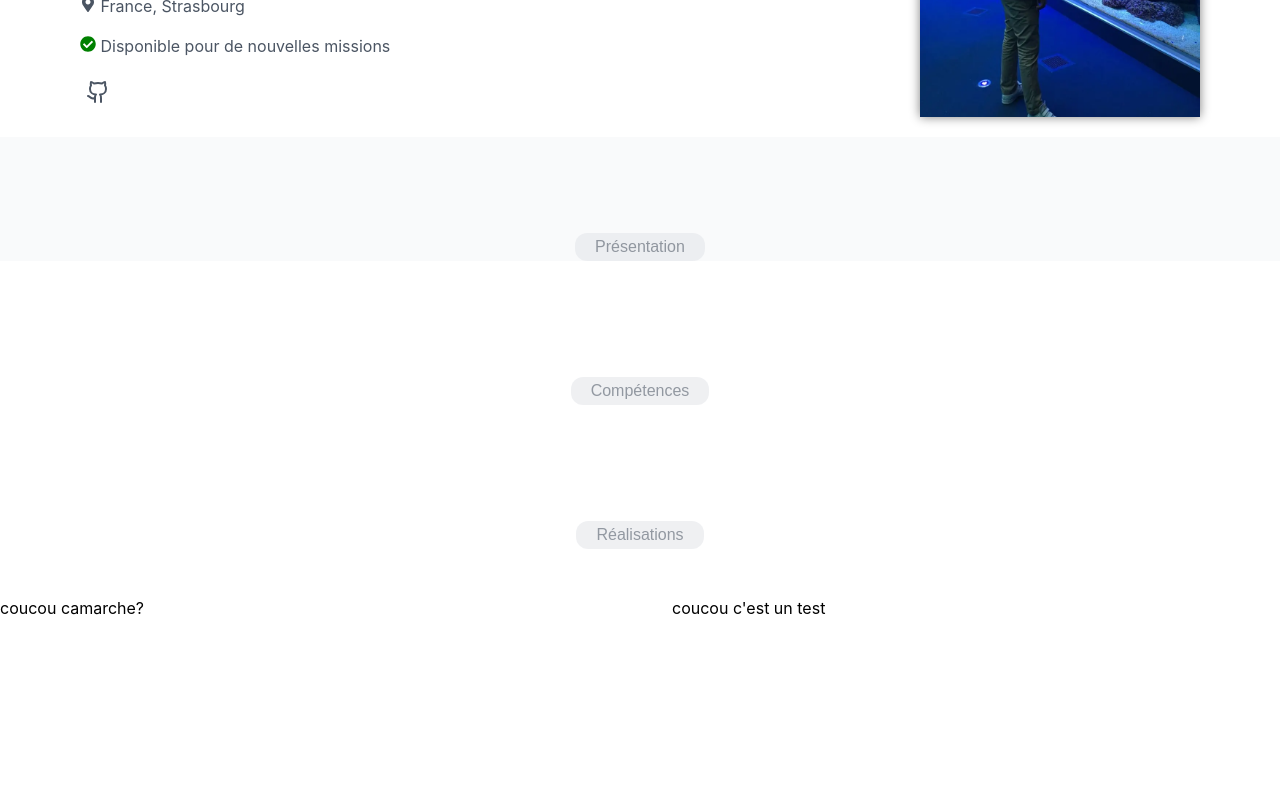
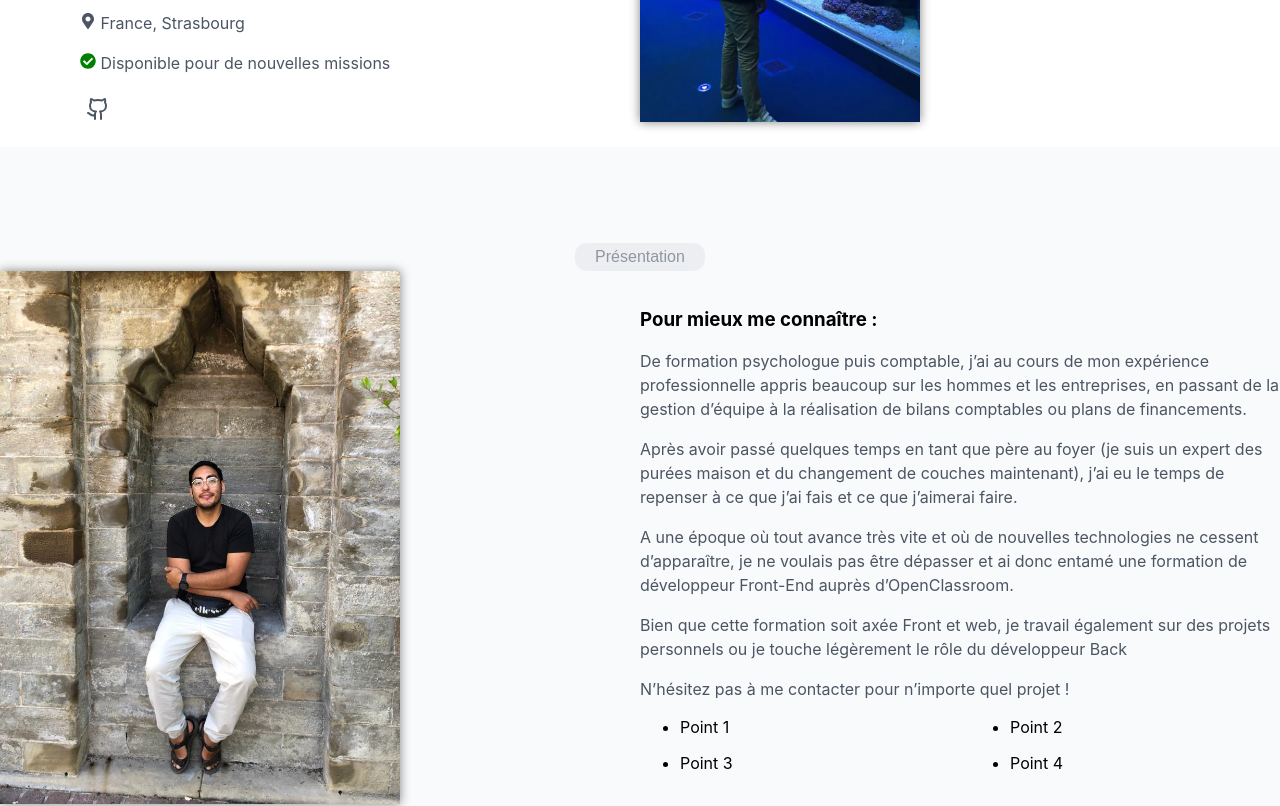
Before and after one commit to kevinismail/Portfolio, a React (Create React App) app: page / in a window 1280 px wide. Shown: the part 320-1126 px from the top of the page. Built offline with nearby package versions, Linux system fonts and the light colour scheme; some icons are missing.

Commit message:
rajout de l'image, l faut encore la déplacer avec le texte + mise en page section presentation + versionning

```diff
--- a/src/pages/homePage/presentation.js
+++ b/src/pages/homePage/presentation.js
@@ -1,20 +1,38 @@
 import React from 'react';
 import Button from 'components/button'
+import presentationImage from '../photo/presentation.jpeg'
 
 function PresentationComponent() {
- return (
+  return (
   <section id="presentation" className='containerpres sectionTwo'>
-     <div className='buttoncontainer'>
-    <Button><p>Présentation</p></Button></div>
+      <div className='buttoncontainer'>
+     <Button><p>Présentation</p></Button>
+     </div>
 
-    <div className="leftContainer souscontainer">
-   {"coucou camarche?"}
- </div>
- <div className="rightContainer souscontainer">
-   {"coucou c'est un test"}
-   </div>
+     <div className="content-container souscontainer">
+        <div className="image-container">
+            <img src={presentationImage} alt="Description de l'image" className='image2'/>
+        </div>
+        <div className="text-container">
+            <h3>Pour mieux me connaître :</h3>
+            <p> De formation psychologue puis comptable, j’ai au cours de mon expérience professionnelle appris beaucoup sur les hommes et les entreprises, en passant de la gestion d’équipe à la réalisation de bilans comptables ou plans de financements. </p>
+            <p> Après avoir passé quelques temps en tant que père au foyer (je suis un expert des purées maison et du changement de couches maintenant), j’ai eu le temps de repenser à ce que j’ai fais et ce que j’aimerai faire. </p>
+            <p> A une époque où tout avance très vite et où de nouvelles technologies ne cessent d’apparaître, je ne voulais pas être dépasser et ai donc entamé une formation de développeur Front-End auprès d’OpenClassroom.  </p>
+            <p>Bien que cette formation soit axée Front et web, je travail également sur des projets personnels ou je touche légèrement le rôle du développeur Back </p>
+            <p>N’hésitez pas à me contacter pour n’importe quel projet !</p>
+               <ul className="point-list left-points">
+                   <li>Point 1</li>
+                   <li>Point 2</li>
+               </ul>
+               <ul className="point-list right-points">
+                   <li>Point 3</li>
+                   <li>Point 4</li>
+               </ul>
+               </div>
 
-  </section>
+     </div>
+
+ </section>
  );
 }
 
--- a/src/style/presentation.scss
+++ b/src/style/presentation.scss
@@ -1,20 +1,49 @@
-containerpres {
-width: 1440px;
-height: 962px;
+.containerpres {
+    width: 100%;
+    height: auto;
 }
+
 .souscontainer {
+    display: flex;
+    justify-content: space-between;
+    align-items: center;
+}
 
-    display: flex; // Aligne les enfants horizontalement
-    justify-content: space-between; // Répartit l'espace entre les enfants
-    align-items: center;
+.text-container {
+    width: 50%;
 
 }
-.leftContainer, .rightContainer {
-    width: 608px; // Largeur de chaque conteneur
-    height: 694px; // Hauteur de chaque conteneur
-    float: left; // Déplace le conteneur à gauche
-   }
 
-   .rightContainer {
-    float: right; // Déplace le deuxième conteneur à droite
-   }
+.image-container {
+    width: 50%;
+    flex: none;
+}
+
+.image2 {
+    object-fit: contain;
+    width: 400px;
+    box-shadow: 0 0 10px grey;
+}
+.point-list {
+    display: flex;
+    justify-content: space-between;
+    list-style-type: disc;
+}
+
+.point-list li {
+    width: 45%;
+    text-align: left;
+}
+
+
+@media (max-width: 768px) {
+    .souscontainer {
+        flex-direction: column;
+        align-items: center;
+    }
+
+    .text-container,
+    .image-container {
+        width: 100%;
+    }
+}
```
Also changed, not shown: src/pages/photo/presentation.jpeg (added).
